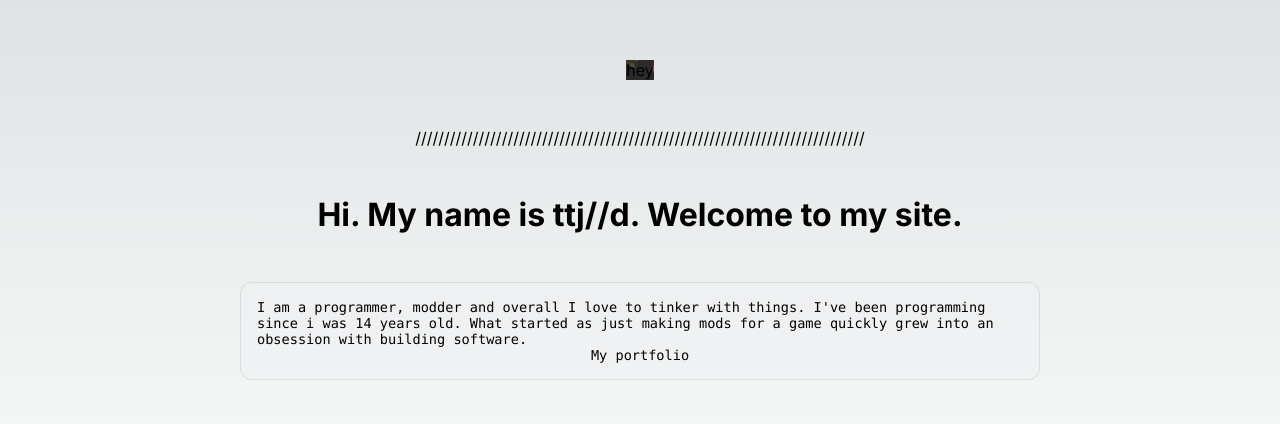
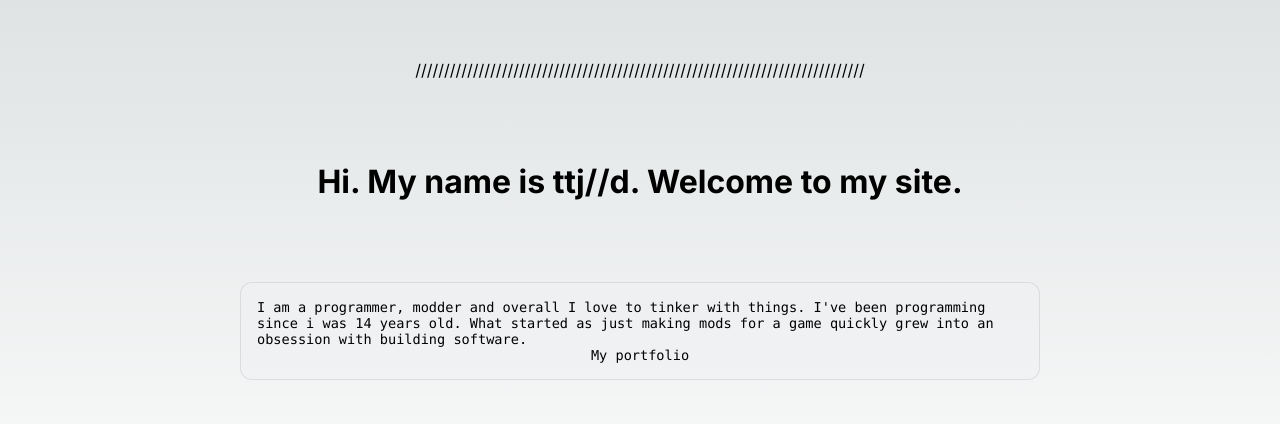
Before and after one commit to l-snq/ttj-d, a Next.js app: page / in a window 1280 px wide. Shown: the part 180-604 px from the top of the page. Built offline with nearby package versions, Linux system fonts and the light colour scheme.

Commit message:
idk what i was doing lol

```diff
--- a/src/app/page.js
+++ b/src/app/page.js
@@ -3,7 +3,6 @@ import styles from "./page.module.css";
 export default function Home() {
   return (
     <main className={styles.main}>
-      <div className={styles.image}> hey </div>
         <div>
         //////////////////////////////////////////////////////////////////////////////
         </div>
--- a/src/app/page.module.css
+++ b/src/app/page.module.css
@@ -1,7 +1,3 @@
-.image {
-  background-image: url("./assets/aesthetic.jpg");
-  background-repeat: repeat;
-}
 .main {
   display: flex;
   flex-direction: column;
```
Also changed, not shown: src/app/assets/aesthetic.png (added). Lines whose indentation alone changed are shown as unchanged.
